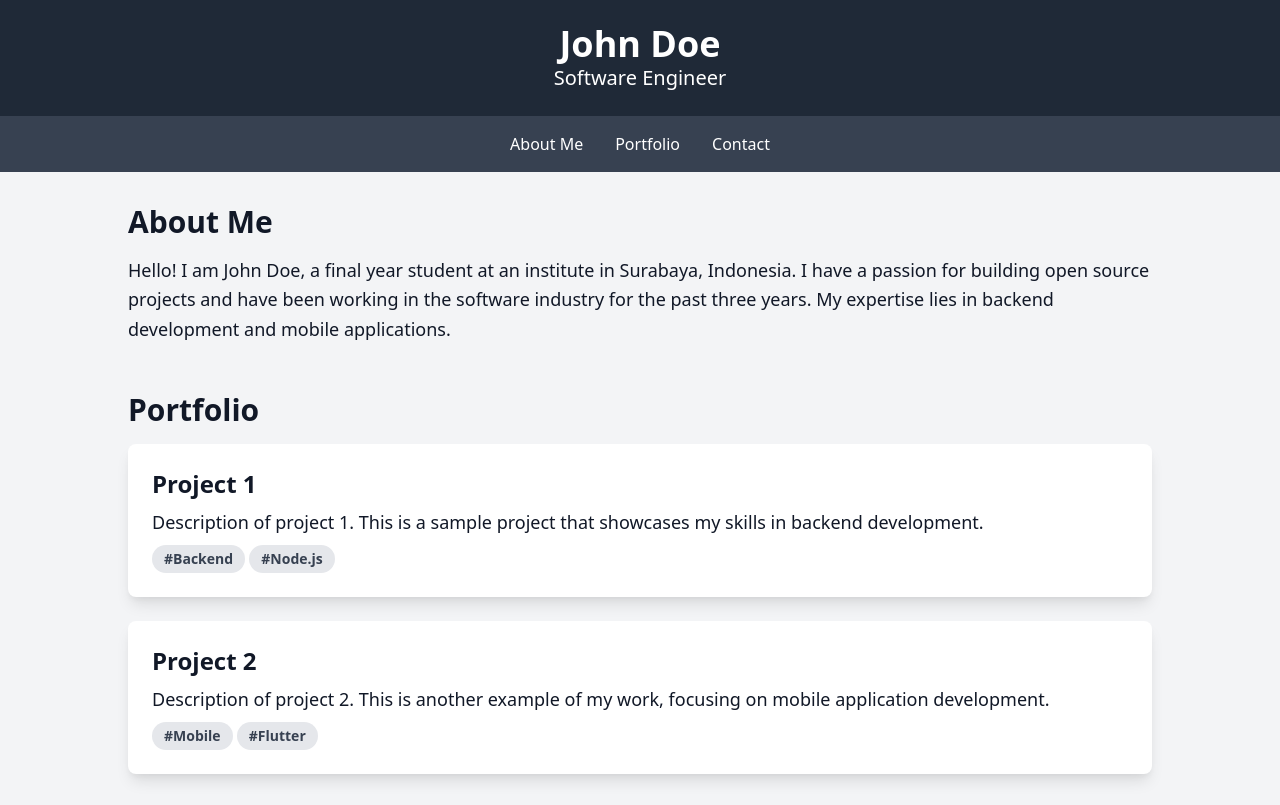
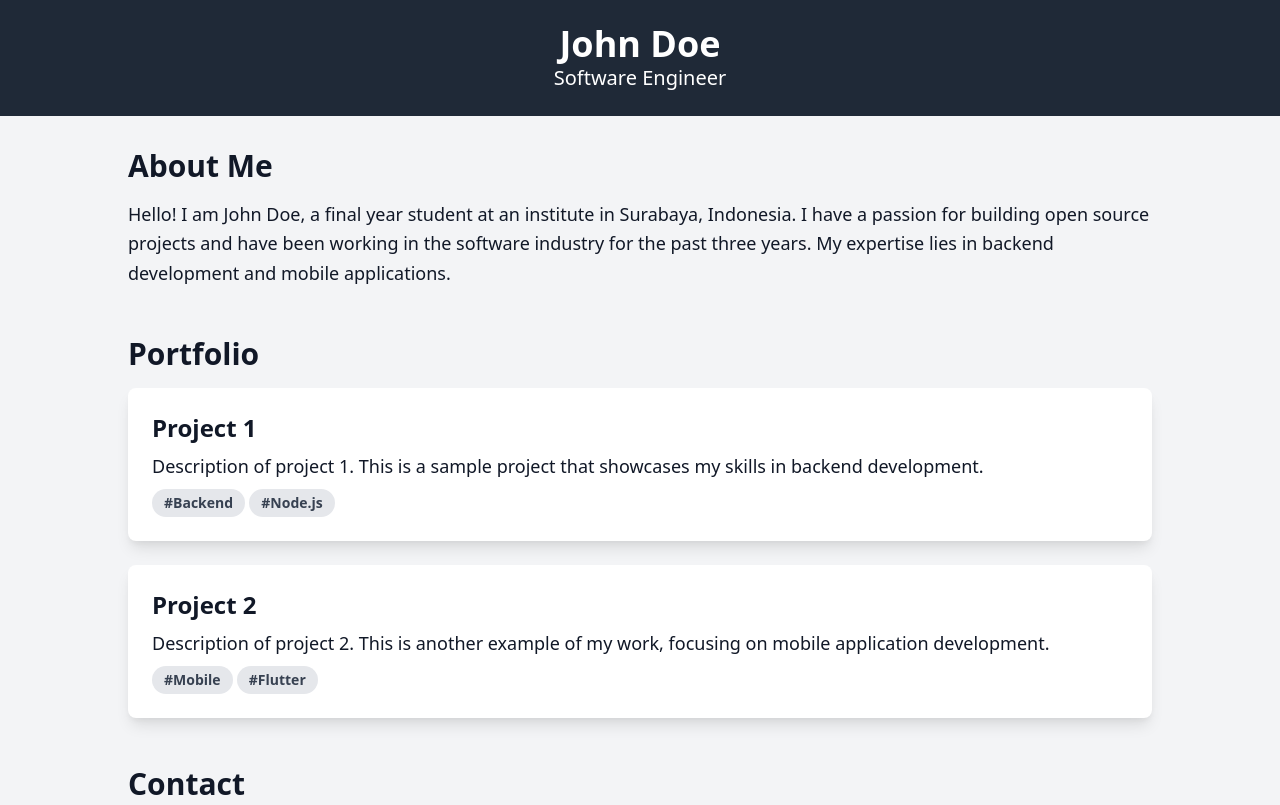
Before and after one commit to yokoberek/yokoberek.github.io, a plain HTML site: page index.html in a window 1280 px wide. Shown: the top 805 px of the page. Drawn offline with nearby package versions, Linux system fonts and the light colour scheme; a web font is replaced by a local one.

Commit message:
Update index.html

```diff
--- a/index.html
+++ b/index.html
@@ -1,5 +1,5 @@
 <!DOCTYPE html>
-<html lang="en" class="scroll-smooth">
+<html lang="en">
 <head>
     <meta charset="UTF-8">
     <meta name="viewport" content="width=device-width, initial-scale=1.0">
@@ -26,15 +26,7 @@
     </div>
 </header>
 
-<nav class="bg-gray-700 text-white py-4">
-    <div class="container mx-auto flex justify-center">
-        <a href="#aboutme" class="mx-4 hover:underline">About Me</a>
-        <a href="#portfolio" class="mx-4 hover:underline">Portfolio</a>
-        <a href="#contact" class="mx-4 hover:underline">Contact</a>
-    </div>
-</nav>
-
-<div class="max-w-screen-lg mx-auto py-8">
+<div class="max-w-screen-lg mx-auto px-4 py-8 sm:px-0">
     <section id="aboutme" class="mb-12">
         <h2 class="text-3xl font-bold mb-4">About Me</h2>
         <p class="text-lg leading-relaxed">Hello! I am John Doe, a final year student at an institute in Surabaya, Indonesia. I have a passion for building open source projects and have been working in the software industry for the past three years. My expertise lies in backend development and mobile applications.</p>
```
